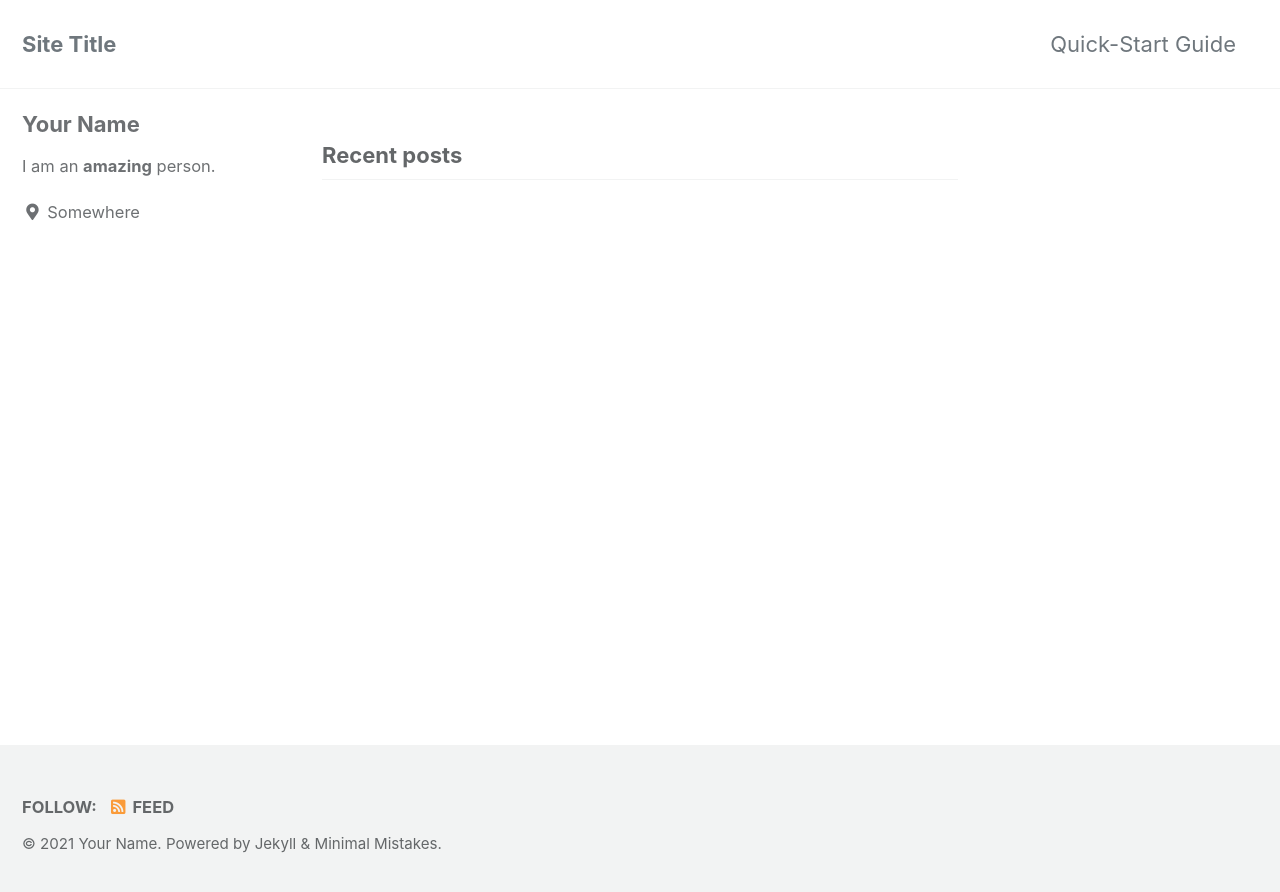
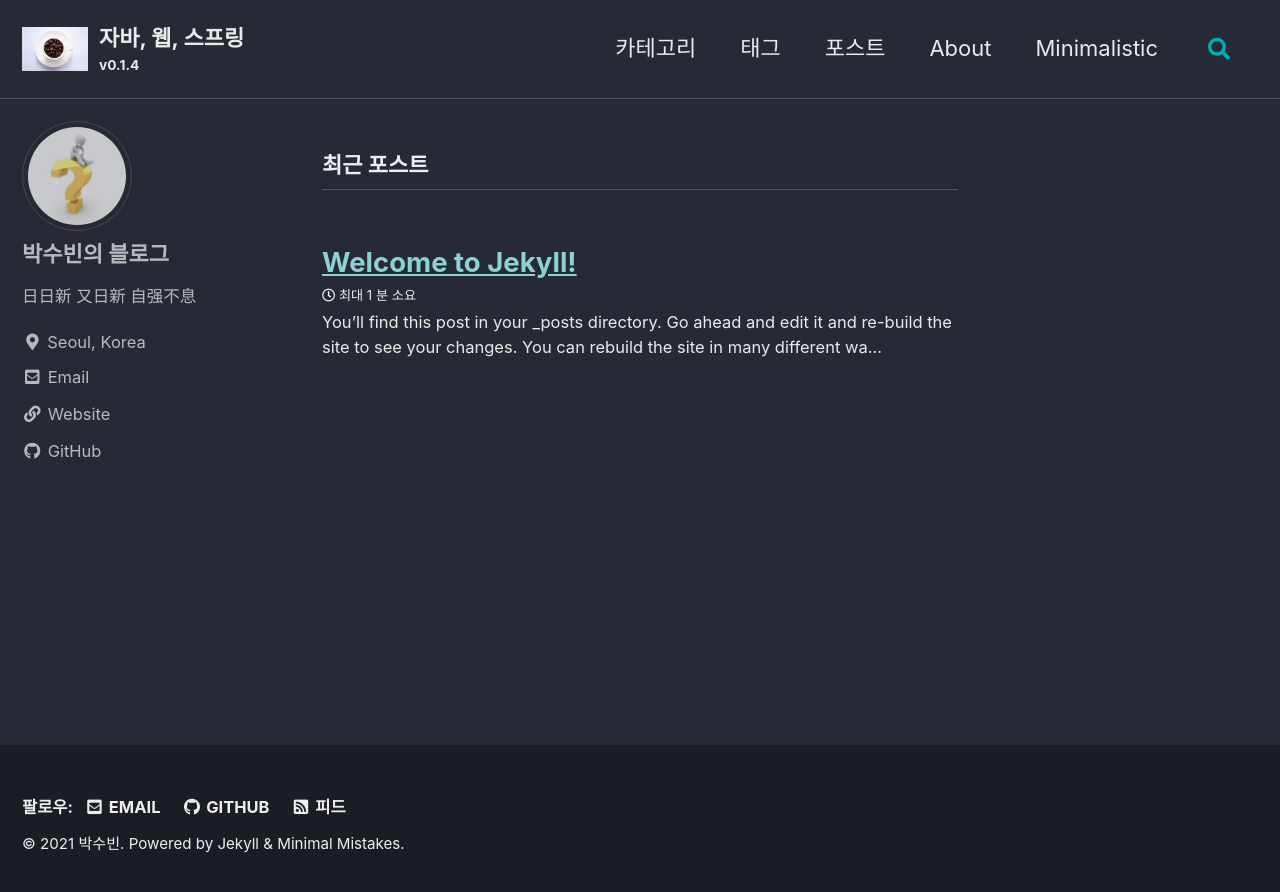
Before and after one commit to Subinua/Subinua.github.io, a Jekyll site: the page built from index.html, in a window 1280 px wide. Shown: the top 892 px of the page. Built offline with Jekyll 4.4.1, drawn with Linux system fonts in a browser that asks for light colours; cached includes are drawn as plain includes; the list of posts is cut into pages by our own code.

Commit message:
minimal-mistakes Subinua 용 수정판

```diff
--- a/_config.yml
+++ b/_config.yml
@@ -11,28 +11,28 @@
 # https://mmistakes.github.io/minimal-mistakes/docs/quick-start-guide/#installing-the-theme
 
 # theme                  : "minimal-mistakes-jekyll"
-remote_theme           : "mmistakes/minimal-mistakes"
-minimal_mistakes_skin    : "default" # "air", "aqua", "contrast", "dark", "dirt", "neon", "mint", "plum", "sunrise"
+# remote_theme           : "mmistakes/minimal-mistakes"
+minimal_mistakes_skin    : "dark" # "air", "aqua", "contrast", "dark", "dirt", "neon", "mint", "plum", "sunrise"
 
 # Site Settings
-locale                   : "en-US"
-title                    : "Site Title"
+locale                   : "ko-KR"
+title                    : "Java, Web App, Spring"
 title_separator          : "-"
-subtitle                 : # site tagline that appears below site title in masthead
-name                     : "Your Name"
-description              : "An amazing website."
-url                      : # the base hostname & protocol for your site e.g. "https://mmistakes.github.io"
+subtitle                 : "v0.1.4"
+name                     : "박수빈"
+description              : "Java와 Web App, Spring Boot 등 SI 개발을 공부하는 블로그."
+url                      : "https://Subinua.github.io"
 baseurl                  : # the subpath of your site, e.g. "/blog"
-repository               : "Subinua/Subinua.github.io" # GitHub username/repo-name e.g. "mmistakes/minimal-mistakes"
-teaser                   : # path of fallback teaser image, e.g. "/assets/images/500x300.png"
-logo                     : # path of logo image to display in the masthead, e.g. "/assets/images/88x88.png"
-masthead_title           : # overrides the website title displayed in the masthead, use " " for no title
-# breadcrumbs            : false # true, false (default)
+repository               : "Subinua/Subinua.github.io"
+teaser                   : "/assets/images/Company.png" # path of fallback teaser image, e.g. "/assets/images/500x300.png"
+logo                     : "/assets/images/JavaBeans.jpg" # path of logo image to display in the masthead, e.g. "/assets/images/88x88.png"
+masthead_title           : "자바, 웹, 스프링"
+breadcrumbs              : true # true, false (default)
 words_per_minute         : 200
 comments:
-  provider               : # false (default), "disqus", "discourse", "facebook", "staticman", "staticman_v2", "utterances", "giscus", "custom"
+  provider               : "disqus" # false (default), "disqus", "discourse", "facebook", "staticman", "staticman_v2", "utterances", "giscus", "custom"
   disqus:
-    shortname            : # https://help.disqus.com/customer/portal/articles/466208-what-s-a-shortname-
+    shortname            : Subinua # https://help.disqus.com/customer/portal/articles/466208-what-s-a-shortname-
   discourse:
     server               : # https://meta.discourse.org/t/embedding-discourse-comments-via-javascript/31963 , e.g.: meta.discourse.org
   facebook:
@@ -59,8 +59,8 @@ reCaptcha:
 atom_feed:
   path                   : # blank (default) uses feed.xml
   hide                   : # true, false (default)
-search                   : # true, false (default)
-search_full_content      : # true, false (default)
+search                   : true # true, false (default)
+search_full_content      : true # true, false (default)
 search_provider          : # lunr (default), algolia, google
 algolia:
   application_id         : # YOUR_APPLICATION_ID
@@ -101,18 +101,18 @@ analytics:
 
 # Site Author
 author:
-  name             : "Your Name"
-  avatar           : # path of avatar image, e.g. "/assets/images/bio-photo.jpg"
-  bio              : "I am an **amazing** person."
-  location         : "Somewhere"
-  email            :
+  name             : "박수빈의 블로그"
+  avatar           : "/assets/images/Question.jpg" # path of avatar image, e.g. "/assets/images/bio-photo.jpg"
+  bio              : "日日新 又日新 自强不息"
+  location         : "Seoul, Korea"
+
   links:
     - label: "Email"
       icon: "fas fa-fw fa-envelope-square"
-      # url: "mailto:your.name@email.com"
+      url: mailto:dcb20258@knou.ac.kr
     - label: "Website"
       icon: "fas fa-fw fa-link"
-      # url: "https://your-website.com"
+      url: "https://Subinua.github.io"
     - label: "Twitter"
       icon: "fab fa-fw fa-twitter-square"
       # url: "https://twitter.com/"
@@ -121,7 +121,7 @@ author:
       # url: "https://facebook.com/"
     - label: "GitHub"
       icon: "fab fa-fw fa-github"
-      # url: "https://github.com/"
+      url: "https://github.com/Subinua"
     - label: "Instagram"
       icon: "fab fa-fw fa-instagram"
       # url: "https://instagram.com/"
@@ -129,6 +129,9 @@ author:
 # Site Footer
 footer:
   links:
+    - label: "Email"
+      icon: "fas fa-fw fa-envelope-square"
+      url: mailto:dcb20258@knou.ac.kr
     - label: "Twitter"
       icon: "fab fa-fw fa-twitter-square"
       # url:
@@ -137,7 +140,7 @@ footer:
       # url:
     - label: "GitHub"
       icon: "fab fa-fw fa-github"
-      # url:
+      url: "https://github.com/Subinua"
     - label: "GitLab"
       icon: "fab fa-fw fa-gitlab"
       # url:
@@ -284,6 +287,14 @@ defaults:
       layout: single
       author_profile: true
       read_time: true
-      comments: # true
+      comments: true
       share: true
       related: true
+
+  # _pages
+  - scope:
+      path: "_pages"
+      type: pages
+    values:
+      layout: single
+      author_profile: true
--- a/_data/navigation.yml
+++ b/_data/navigation.yml
@@ -1,12 +1,19 @@
 # main links
 main:
-  - title: "Quick-Start Guide"
-    url: https://mmistakes.github.io/minimal-mistakes/docs/quick-start-guide/
-  # - title: "About"
-  #   url: https://mmistakes.github.io/minimal-mistakes/about/
-  # - title: "Sample Posts"
-  #   url: /year-archive/
-  # - title: "Sample Collections"
-  #   url: /collection-archive/
-  # - title: "Sitemap"
-  #   url: /sitemap/
+  - title: "카테고리"
+    url: /categories/
+  - title: "태그"
+    url: /tags/
+  - title: "포스트"
+    url: /posts/
+  - title: "About"
+    url: /about
+  - title: "Minimalistic"
+    url: "https://mmistakes.github.io/minimal-mistakes/"
+
+# - title: "Sample Posts"
+#   url: /year-archive/
+# - title: "Sample Collections"
+#   url: /collection-archive/
+# - title: "Sitemap"
+#   url: /sitemap/
--- /dev/null
+++ b/_posts/2021-08-22-welcome-to-jekyll.markdown
@@ -0,0 +1,29 @@
+---
+layout: posts
+title:  "Welcome to Jekyll!"
+date:   2021-08-22 23:14:24 +0900
+categories: jekyll update
+---
+You’ll find this post in your `_posts` directory. Go ahead and edit it and re-build the site to see your changes. You can rebuild the site in many different ways, but the most common way is to run `jekyll serve`, which launches a web server and auto-regenerates your site when a file is updated.
+
+Jekyll requires blog post files to be named according to the following format:
+
+`YEAR-MONTH-DAY-title.MARKUP`
+
+Where `YEAR` is a four-digit number, `MONTH` and `DAY` are both two-digit numbers, and `MARKUP` is the file extension representing the format used in the file. After that, include the necessary front matter. Take a look at the source for this post to get an idea about how it works.
+
+Jekyll also offers powerful support for code snippets:
+
+{% highlight ruby %}
+def print_hi(name)
+  puts "Hi, #{name}"
+end
+print_hi('Tom')
+#=> prints 'Hi, Tom' to STDOUT.
+{% endhighlight %}
+
+Check out the [Jekyll docs][jekyll-docs] for more info on how to get the most out of Jekyll. File all bugs/feature requests at [Jekyll’s GitHub repo][jekyll-gh]. If you have questions, you can ask them on [Jekyll Talk][jekyll-talk].
+
+[jekyll-docs]: https://jekyllrb.com/docs/home
+[jekyll-gh]:   https://github.com/jekyll/jekyll
+[jekyll-talk]: https://talk.jekyllrb.com/
```
Also changed, not shown: Gemfile (+9 -0 lines), READ.md (+3 -1 lines), _pages/404.md (added, +10 -0 lines), _pages/about.md (added, +12 -0 lines), _pages/category-archive.md (added, +6 -0 lines), _pages/tag-archive.md (added, +6 -0 lines), _pages/year-archive.md (added, +6 -0 lines), Gemfile.lock, assets/images/Company.png (added), assets/images/Java.png (added), assets/images/JavaBeans.jpg (added), assets/images/Question.jpg (added).
